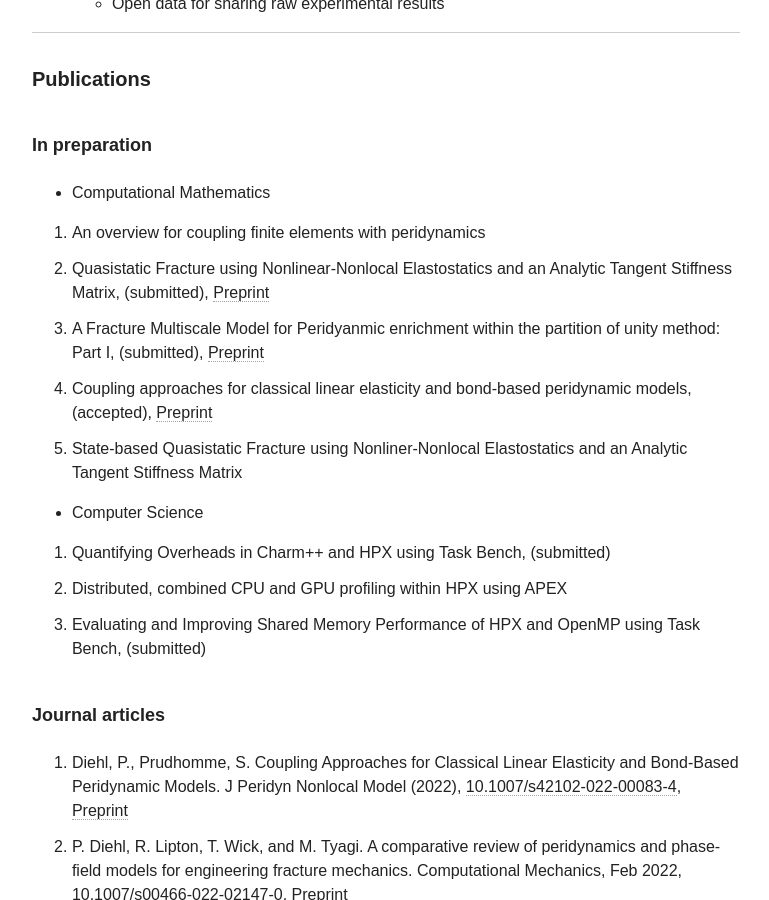
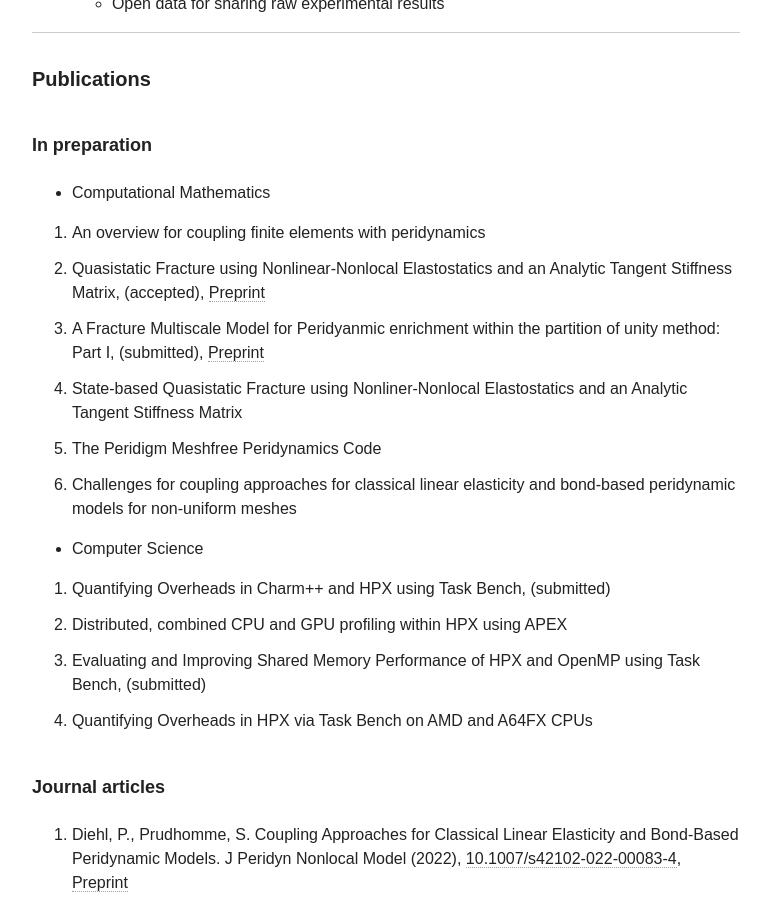
Before and after one commit to diehlpk/diehlpk.github.io, a Jekyll site: the page built from cv/index.md, in a window 1280 px wide and 900 px high, scrolled down 2349 px. Shown: the whole window, without its empty margins (254-1023 px from the left). Built offline with Jekyll 4.4.1, drawn with Linux system fonts in a browser that asks for light colours; nearby versions of some CDN libraries; some web fonts are replaced.

Commit message:
Update CV

```diff
--- a/cv/index.md
+++ b/cv/index.md
@@ -82,16 +82,19 @@
 * Computational Mathematics
 
 1. An overview for coupling finite elements with peridynamics
-1. Quasistatic Fracture using Nonlinear-Nonlocal Elastostatics and an Analytic Tangent Stiffness Matrix, (submitted), [Preprint](https://engrxiv.org/3je6b/)
+1. Quasistatic Fracture using Nonlinear-Nonlocal Elastostatics and an Analytic Tangent Stiffness Matrix, (accepted), [Preprint](https://engrxiv.org/3je6b/)
 1. A Fracture Multiscale Model for Peridyanmic enrichment within the partition of unity method: Part I, (submitted), [Preprint](https://arxiv.org/abs/2108.02336)
-1. Coupling approaches for classical linear elasticity and bond-based peridynamic models, (accepted), [Preprint](https://arxiv.org/abs/2203.09934)
 1. State-based Quasistatic Fracture using Nonliner-Nonlocal Elastostatics and an Analytic Tangent Stiffness Matrix
+1. The Peridigm Meshfree Peridynamics Code
+1. Challenges for coupling approaches for classical linear elasticity and bond-based peridynamic models for non-uniform meshes
 
 * Computer Science
 
 1. Quantifying Overheads in Charm++ and HPX using Task Bench, (submitted)
 1. Distributed, combined CPU and GPU profiling within HPX using APEX
 1. Evaluating and Improving Shared Memory Performance of HPX and OpenMP using Task Bench, (submitted)
+1. Quantifying Overheads in HPX via Task Bench on AMD and A64FX CPUs
+
 
 ###### Journal articles
 
```
